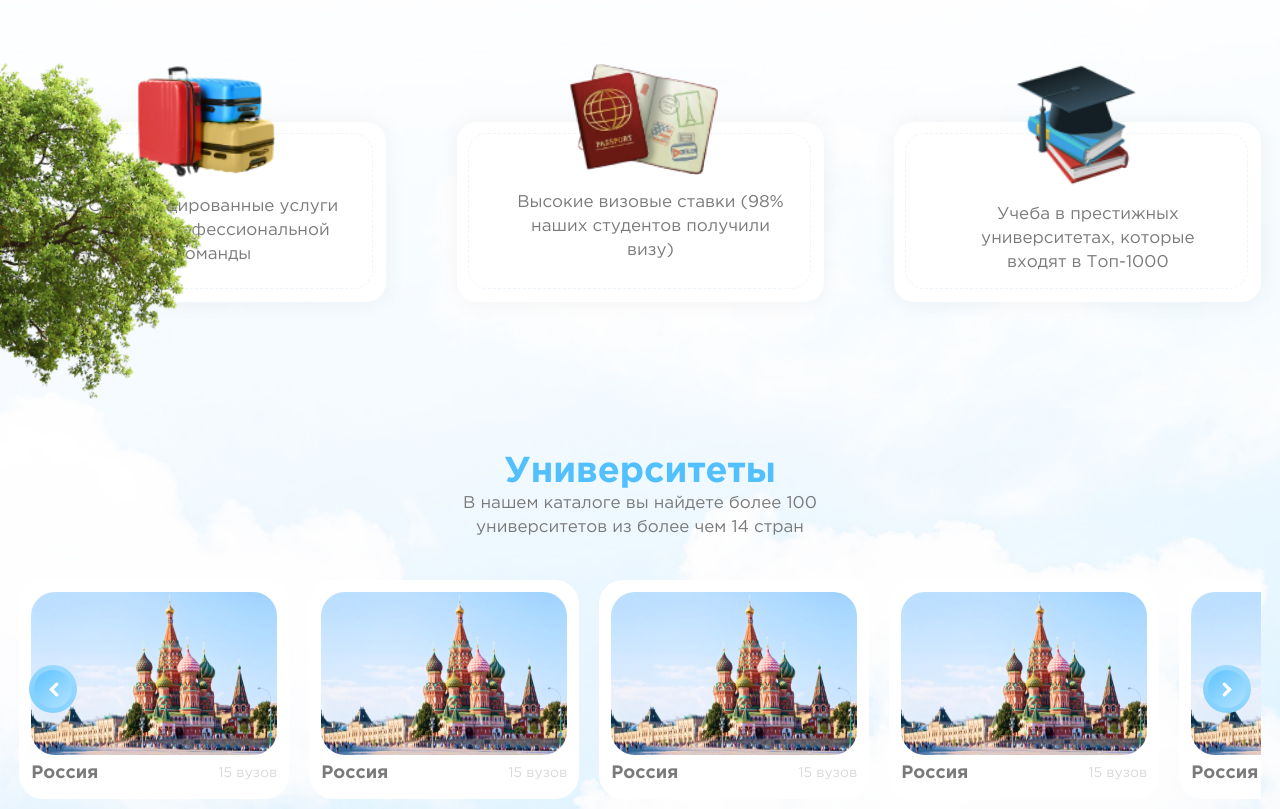
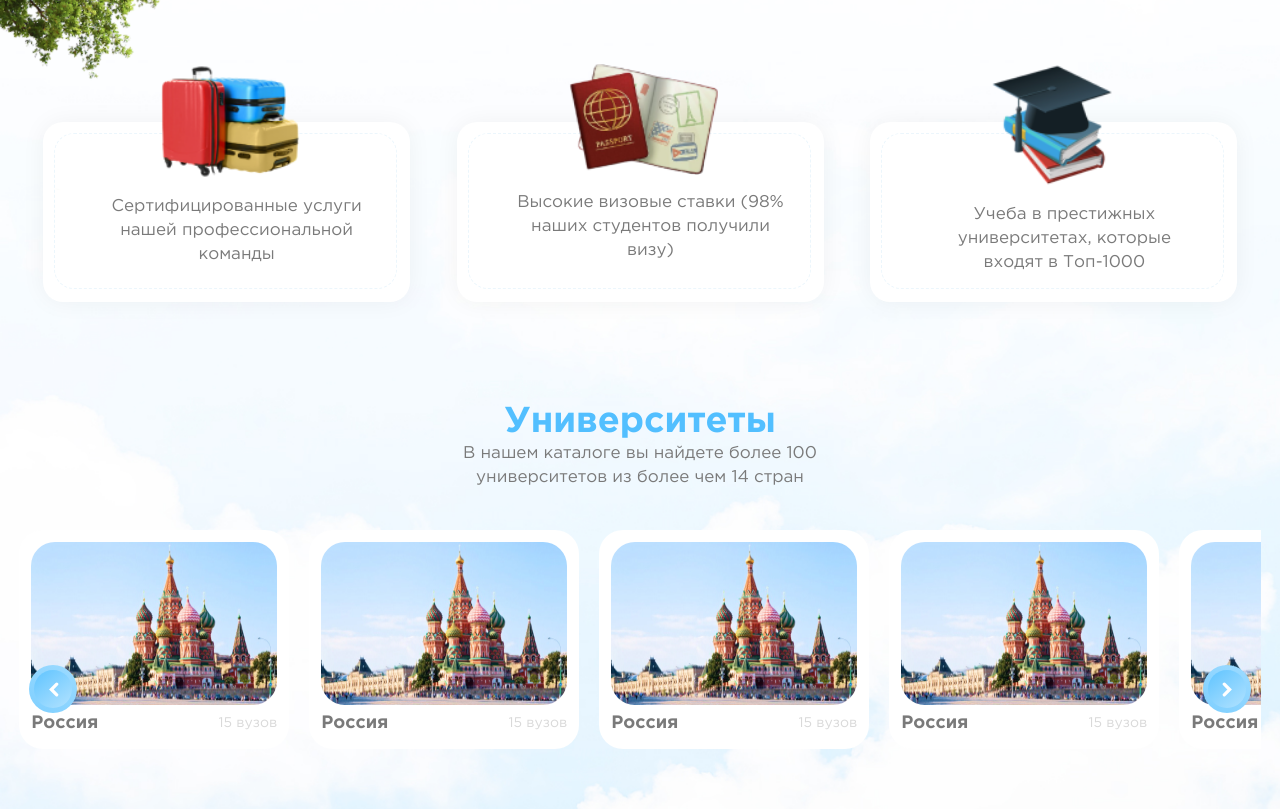
Before and after one commit to Deryjon/edu_lending_practice, a Vue app: page / in a window 1280 px wide. Shown: the part 1020-1829 px from the top of the page. Built offline with nearby package versions, Linux system fonts and the light colour scheme.

Commit message:
fix: fix width on the divs in why section (2023-06-21, 10:43)

```diff
--- a/src/pages/HomePage/components/Slider.vue
+++ b/src/pages/HomePage/components/Slider.vue
@@ -1,5 +1,5 @@
 <template>
-    <div class="slider " ref="slider" @touchstart="onTouchStart" @touchend="onTouchEnd">
+    <div class="slider pb-[100px]" ref="slider" @touchstart="onTouchStart" @touchend="onTouchEnd">
       <div class="slider-track lg:gap-5 gap-3" :style="trackStyles">
         <div class="slider-item bg-white p-[12px] rounded-3xl" v-for="(item, index) in items" :key="index">
          <div class="img w-[246px] h-[163px] ">
--- a/src/pages/HomePage/components/WhyCards.vue
+++ b/src/pages/HomePage/components/WhyCards.vue
@@ -1,7 +1,7 @@
 <template>
-    <div class="card  w-full lg:w-[367px] h-[122px] lg:h-[180px] mt-[55px] p-[11px] ">
-        <div class="bord w-[290px] lg:w-[343px] h-[104px] lg:h-[156px] ">
-        <div class="icon ml-[100px] mt-[-60px] lg:mt-[-70px]  lg:w-[150px] ">
+    <div class="card  w-[300px] lg:w-[367px] h-[122px] lg:h-[180px]  mt-[55px] p-[11px] ">
+        <div class="bord w-[282px] lg:w-[343px] h-[104px] lg:h-[156px] ">
+        <div class="icon ml-[85px] lg:ml-[100px] mt-[-60px] lg:mt-[-70px]  lg:w-[150px] ">
           <img :src="`${data.image}`" alt="icon" class="lg:w-full"/>
         </div>
       <div class="text w-[247px] h-[36px] m-auto  mt-4">
--- a/src/pages/HomePage/sections/WhySection.vue
+++ b/src/pages/HomePage/sections/WhySection.vue
@@ -1,26 +1,26 @@
 <template>
-  <section class="why mt-16 mb-[100px]">
+  <section class="why min-h-screen mt-16 mb-[100px]">
 
     <div class="container">
-        <TheSubtitle class="w-[300px] lg:w-[437px] lg:mr-auto   lg:ml-auto">Добро пожаловать в нашу группу иностранного образования</TheSubtitle>
+        <TheSubtitle class="w-[300px] lg:w-[437px] mr-auto ml-auto">Добро пожаловать в нашу группу иностранного образования</TheSubtitle>
 
         <theTitle class="text-center mb-16">Почему мы?</theTitle>
-        <div class="wrapper lg:flex lg:justify-between">
+        <div class="wrapper   lg:flex lg:justify-between">
             <WhyCards
             v-for="item in whyCardData"
             :key="item.text"
             :data="item"
-
+            class="ml-auto mr-auto"
             />
         </div>
-        <theTitle class="text-center mt-[150px]">Университеты</theTitle>
+        <theTitle class="text-center mt-[100px]">Университеты</theTitle>
         <TheSubtitle class="w-[300px] lg:w-[437px] text-center mr-auto   ml-auto">В нашем каталоге вы найдете более 100 университетов из более чем 14 стран</TheSubtitle>
-        <Slider class="mt-6 lg:mt-10 mb-10"/>
+        <Slider class="mt-6 lg:mt-10 "/>
     </div>
     <img
       src="../../../assets/icons/tree-icon.svg"
       alt=""
-      class="relative bottom-[900px] hidden lg:block"
+      class="relative bottom-[1230px] hidden lg:block"
     />
 
   </section>
--- a/src/ui/theTitle.vue
+++ b/src/ui/theTitle.vue
@@ -1,5 +1,5 @@
 <template>
-    <h2 class="text-2xl font-bold text-brand lg:text-4xl">
+    <h2 class="text-2xl font-bold w-full text-brand lg:text-4xl">
         <slot/>
     </h2>
 </template>
```
